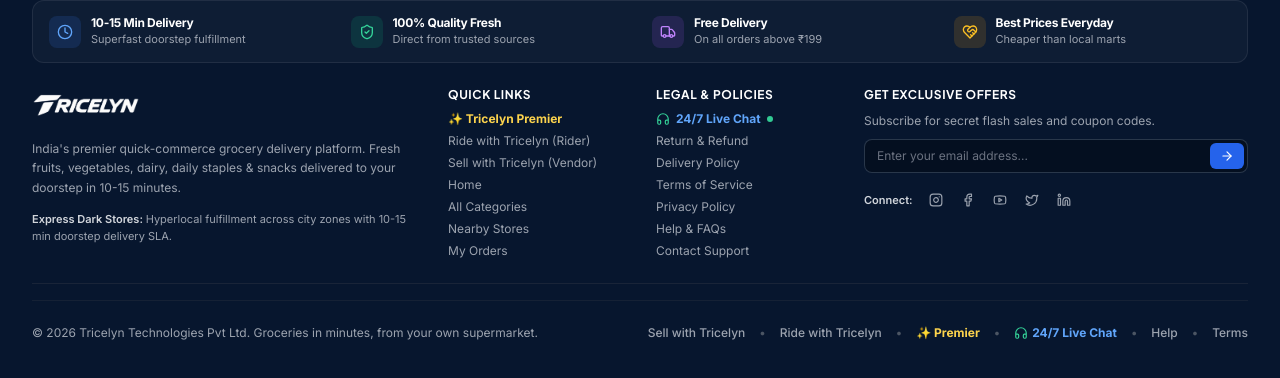
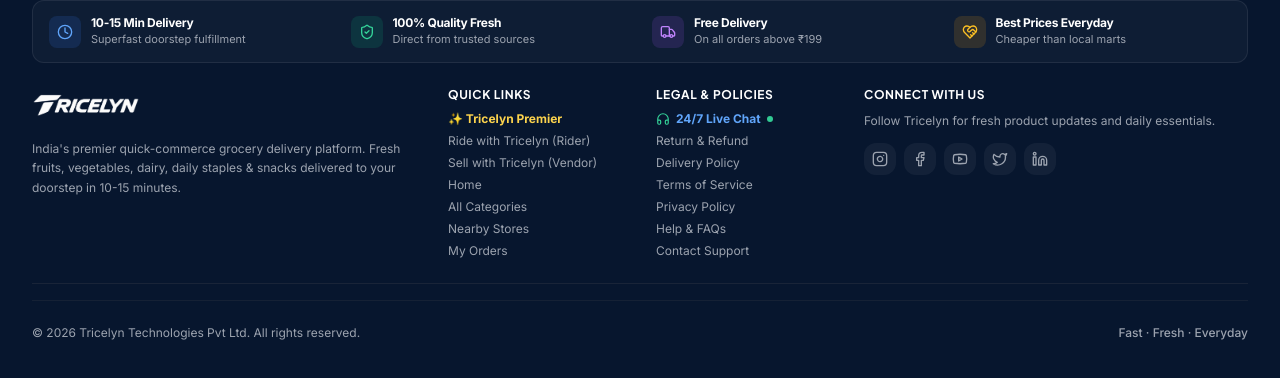
Before and after one commit to KanhaMeena04/ServoneKart, a React (Vite) app in the folder TricelynWeb/: page / in a window 1280 px wide. Shown: the part 3459-3837 px from the top of the page. Built offline with nearby package versions, Linux system fonts and the light colour scheme; no server answers.

Commit message:
fix(footer): remove newsletter subscription box, express dark store text, and bottom quick links bar as per screenshot references

```diff
--- a/TricelynWeb/src/components/Footer.jsx
+++ b/TricelynWeb/src/components/Footer.jsx
@@ -1,4 +1,4 @@
-import React, { useState } from 'react';
+import React from 'react';
 import { Link } from 'react-router-dom';
 import {
   Instagram,
@@ -6,30 +6,15 @@ import {
   Youtube,
   Twitter,
   Linkedin,
-  ArrowRight,
   ShieldCheck,
   Truck,
   Clock,
   HeartHandshake,
-  Headphones,
-  Crown,
-  Sparkles
+  Headphones
 } from 'lucide-react';
 import logoImg from '../assets/webslogo.png';
 
 const Footer = () => {
-  const [email, setEmail] = useState('');
-  const [subscribed, setSubscribed] = useState(false);
-
-  const handleSubscribe = (e) => {
-    e.preventDefault();
-    if (email.trim()) {
-      setSubscribed(true);
-      setEmail('');
-      setTimeout(() => setSubscribed(false), 4000);
-    }
-  };
-
   return (
     <footer className="bg-[#07162E] text-white pt-8 pb-12 sm:pb-8 border-t border-slate-800">
       <div className="max-w-7xl mx-auto px-4 sm:px-6 lg:px-8">
@@ -96,10 +81,6 @@ const Footer = () => {
             <p className="text-xs text-gray-400 leading-relaxed max-w-sm">
               India's premier quick-commerce grocery delivery platform. Fresh fruits, vegetables, dairy, daily staples & snacks delivered to your doorstep in 10-15 minutes.
             </p>
-            <div className="pt-1 text-[11px] text-gray-400">
-              <span className="font-semibold text-gray-300">Express Dark Stores: </span>
-              <span className="text-gray-400">Hyperlocal fulfillment across city zones with 10-15 min doorstep delivery SLA.</span>
-            </div>
           </div>
 
           {/* Quick Links (2 cols) */}
@@ -139,68 +120,25 @@ const Footer = () => {
             </ul>
           </div>
 
-          {/* Newsletter Subscribe & Socials (4 cols) */}
+          {/* Socials & Connect (4 cols) */}
           <div className="md:col-span-3 lg:col-span-4 space-y-2.5">
-            <h4 className="text-xs font-bold text-white uppercase tracking-wider">Get Exclusive Offers</h4>
-            <p className="text-xs text-gray-400">Subscribe for secret flash sales and coupon codes.</p>
-
-            <form onSubmit={handleSubscribe} className="space-y-1.5">
-              <div className="relative max-w-sm">
-                <input
-                  type="email"
-                  value={email}
-                  onChange={(e) => setEmail(e.target.value)}
-                  placeholder="Enter your email address..."
-                  required
-                  className="w-full px-3 py-2 text-xs bg-black/30 border border-slate-700/80 rounded-lg text-white placeholder-gray-500 focus:outline-none focus:border-blue-500 pr-10"
-                />
-                <button
-                  type="submit"
-                  aria-label="Subscribe"
-                  className="absolute right-1 top-1 bottom-1 px-2.5 bg-blue-600 hover:bg-blue-500 text-white rounded-md text-xs font-bold transition flex items-center justify-center cursor-pointer"
-                >
-                  <ArrowRight className="w-3.5 h-3.5" />
-                </button>
-              </div>
-              {subscribed && (
-                <p className="text-[11px] text-green-400 font-medium">✓ Thanks for subscribing! Use code SAVE25 for ₹25 off.</p>
-              )}
-            </form>
-
-            <div className="pt-1.5 flex items-center gap-3">
-              <span className="text-[11px] font-semibold text-gray-300">Connect:</span>
-              <div className="flex items-center gap-2.5 text-gray-400">
-                <a href="#" aria-label="Instagram" className="hover:text-white transition-colors p-1 rounded hover:bg-white/5"><Instagram className="w-3.5 h-3.5" /></a>
-                <a href="#" aria-label="Facebook" className="hover:text-white transition-colors p-1 rounded hover:bg-white/5"><Facebook className="w-3.5 h-3.5" /></a>
-                <a href="#" aria-label="YouTube" className="hover:text-white transition-colors p-1 rounded hover:bg-white/5"><Youtube className="w-3.5 h-3.5" /></a>
-                <a href="#" aria-label="Twitter" className="hover:text-white transition-colors p-1 rounded hover:bg-white/5"><Twitter className="w-3.5 h-3.5" /></a>
-                <a href="#" aria-label="LinkedIn" className="hover:text-white transition-colors p-1 rounded hover:bg-white/5"><Linkedin className="w-3.5 h-3.5" /></a>
-              </div>
+            <h4 className="text-xs font-bold text-white uppercase tracking-wider">Connect With Us</h4>
+            <p className="text-xs text-gray-400">Follow Tricelyn for fresh product updates and daily essentials.</p>
+            <div className="flex items-center gap-2 text-gray-400 pt-1">
+              <a href="#" aria-label="Instagram" className="hover:text-white transition-colors p-2 rounded-xl bg-white/5 hover:bg-white/10"><Instagram className="w-4 h-4" /></a>
+              <a href="#" aria-label="Facebook" className="hover:text-white transition-colors p-2 rounded-xl bg-white/5 hover:bg-white/10"><Facebook className="w-4 h-4" /></a>
+              <a href="#" aria-label="YouTube" className="hover:text-white transition-colors p-2 rounded-xl bg-white/5 hover:bg-white/10"><Youtube className="w-4 h-4" /></a>
+              <a href="#" aria-label="Twitter" className="hover:text-white transition-colors p-2 rounded-xl bg-white/5 hover:bg-white/10"><Twitter className="w-4 h-4" /></a>
+              <a href="#" aria-label="LinkedIn" className="hover:text-white transition-colors p-2 rounded-xl bg-white/5 hover:bg-white/10"><Linkedin className="w-4 h-4" /></a>
             </div>
           </div>
         </div>
 
-        {/* Bottom Copyright Bar - Sleek & Modern with Quick Action Links */}
-        <div className="pt-6 pb-2 flex flex-col md:flex-row items-center justify-between text-xs text-gray-400 gap-3 border-t border-slate-800/60 mt-4">
-          <p>© 2026 Tricelyn Technologies Pvt Ltd. Groceries in minutes, from your own supermarket.</p>
-          <div className="flex flex-wrap items-center justify-center gap-x-3.5 gap-y-1 text-gray-400 font-medium text-xs">
-            <Link to="/membership?tab=vendor" className="hover:text-white transition-colors">Sell with Tricelyn</Link>
-            <span className="text-gray-600">•</span>
-            <Link to="/membership?tab=rider" className="hover:text-white transition-colors">Ride with Tricelyn</Link>
-            <span className="text-gray-600">•</span>
-            <Link to="/membership?tab=premier" className="text-amber-300 hover:text-white transition-colors font-bold">✨ Premier</Link>
-            <span className="text-gray-600">•</span>
-            <button
-              onClick={() => window.dispatchEvent(new Event('open-support-chat'))}
-              className="text-blue-400 hover:text-white transition-colors font-bold flex items-center gap-1 cursor-pointer"
-            >
-              <Headphones className="w-3.5 h-3.5 text-emerald-400" />
-              <span>24/7 Live Chat</span>
-            </button>
-            <span className="text-gray-600">•</span>
-            <Link to="/policy/faq" className="hover:text-white transition-colors">Help</Link>
-            <span className="text-gray-600">•</span>
-            <Link to="/policy/terms" className="hover:text-white transition-colors">Terms</Link>
+        {/* Bottom Copyright Bar */}
+        <div className="pt-6 pb-2 flex flex-col sm:flex-row items-center justify-between text-xs text-gray-400 gap-2 border-t border-slate-800/60 mt-4">
+          <p>© 2026 Tricelyn Technologies Pvt Ltd. All rights reserved.</p>
+          <div className="flex items-center gap-4 text-gray-400 font-medium">
+            <span>Fast · Fresh · Everyday</span>
           </div>
         </div>
 
```
